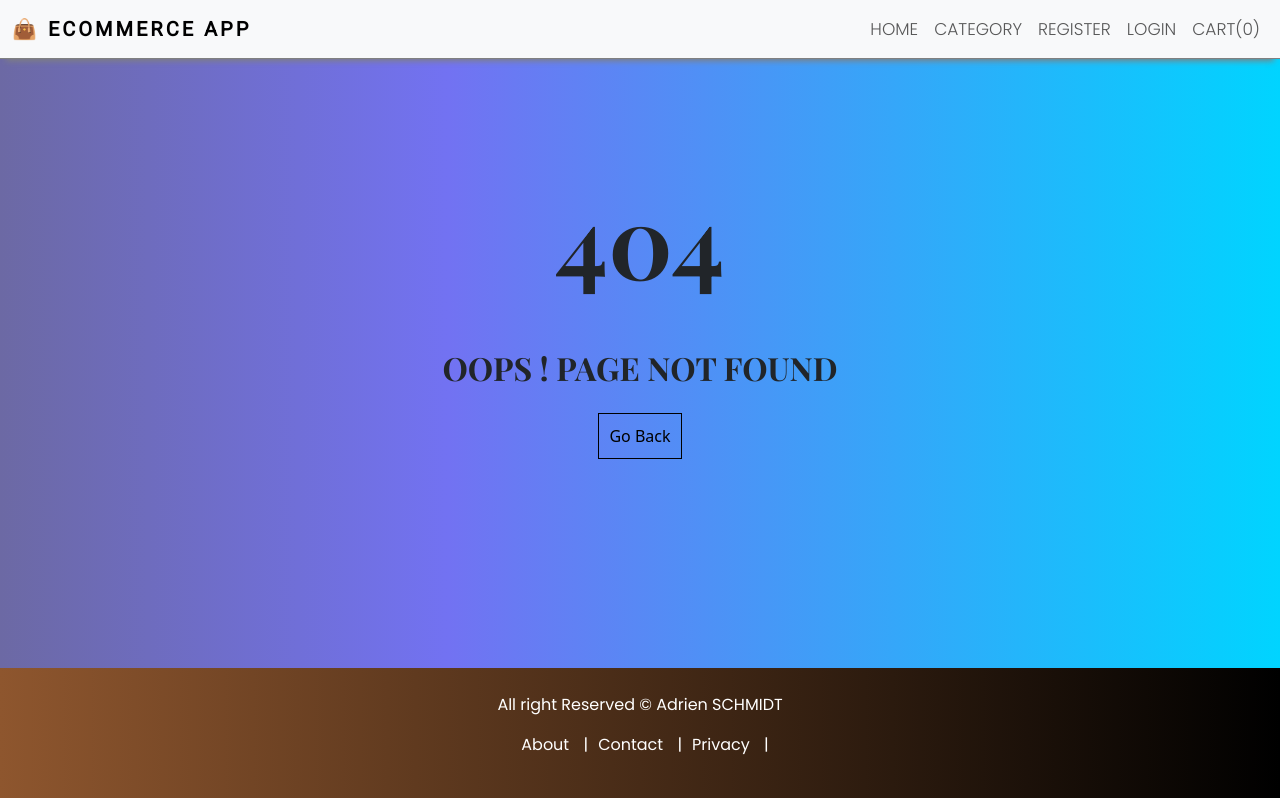
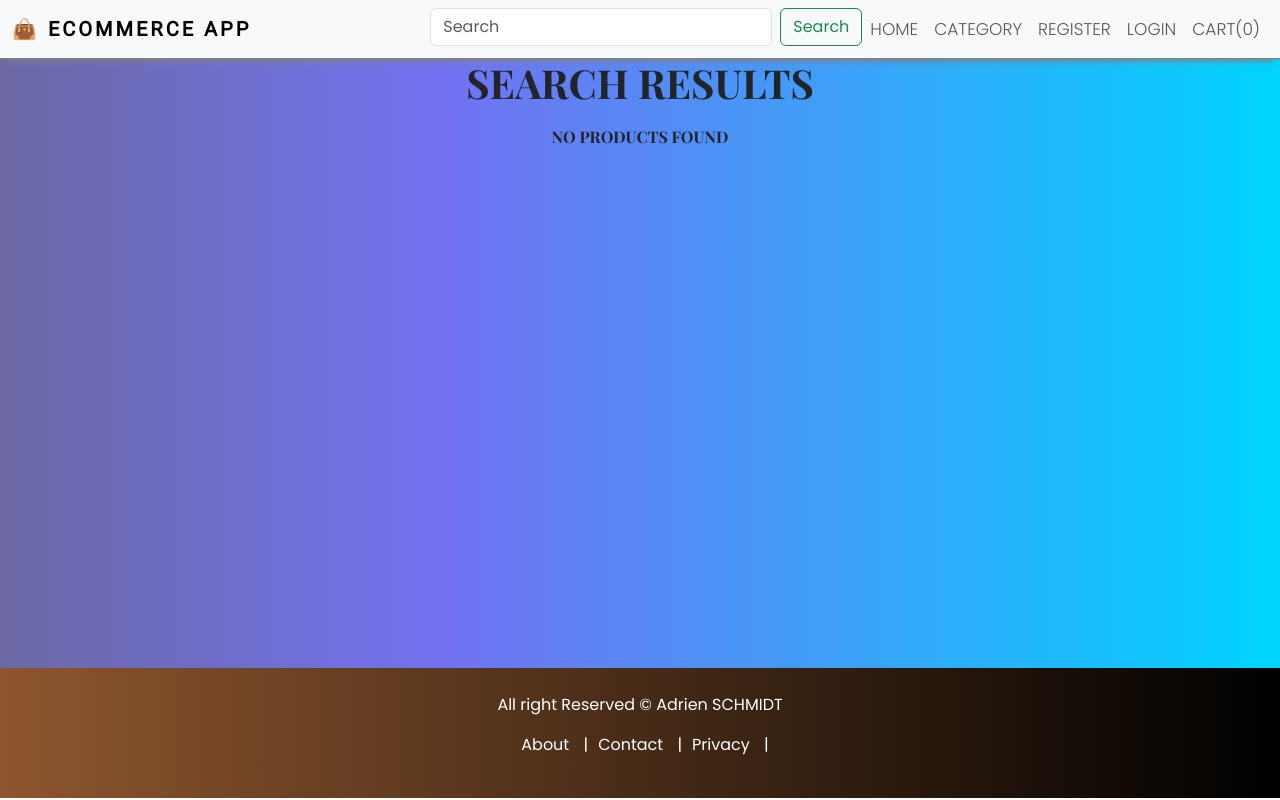
Before and after one commit to Adrien-25/e-commerce-app, a React (Create React App) app in the folder client/: page /search in a window 1280 px wide. Before the commit this address had no page. Built offline with nearby package versions, Linux system fonts and the light colour scheme.

Commit message:
Ajout du formaulaire de recherche de produits

```diff
--- a/client/src/App.js
+++ b/client/src/App.js
@@ -19,6 +19,7 @@ import Orders from './pages/user/Orders';
 import Profile from './pages/user/Profile';
 import Products from './pages/Admin/Products';
 import UpdateProduct from './pages/Admin/UpdateProduct';
+import Search from './pages/Search';
 //import { ToastContainer } from 'react-toastify';
 
 function App() {
@@ -26,6 +27,7 @@ function App() {
     <>
       <Routes>
         <Route path='/' element={<HomePage />} />
+        <Route path='/search' element={<Search />} />
         <Route path='/dashboard' element={<PrivateRoute />} >
           <Route path='user' element={<Dashboard />} />
           <Route path='user/orders' element={<Orders />} />
--- /dev/null
+++ b/client/src/components/Form/SearchInput.js
@@ -0,0 +1,38 @@
+import axios from 'axios';
+import React from 'react'
+import { useNavigate } from 'react-router-dom';
+import { useSearch } from '../../context/search'
+
+const SearchInput = () => {
+    const [values, setValues] = useSearch();
+    const navigate = useNavigate();
+
+    const handleSubmit = async (e) => {
+        e.preventDefault()
+        try {
+            const { data } = await axios.get(`${process.env.REACT_APP_API}api/v1/product/search/${values.keyword}`)
+            setValues({ ...values, results: data });
+            navigate("/search");
+        } catch (error) {
+            console.log(error);
+        }
+    }
+
+    return (
+        <div>
+            <form className="d-flex" role="search" onSubmit={handleSubmit}>
+                <input
+                    className="form-control me-2"
+                    type="search"
+                    placeholder="Search"
+                    aria-label="Search"
+                    value={values.keyword}
+                    onChange={(e) => setValues({ ...values, keyword: e.target.value })}
+                />
+                <button className="btn btn-outline-success" type="submit">Search</button>
+            </form>
+        </div>
+    )
+}
+
+export default SearchInput
--- a/client/src/components/Layout/Header.js
+++ b/client/src/components/Layout/Header.js
@@ -2,6 +2,7 @@ import React from 'react'
 import { toast } from 'react-hot-toast';
 import { NavLink, Link } from 'react-router-dom';
 import { useAuth } from '../../context/auth';
+import SearchInput from '../Form/SearchInput';
 
 const Header = () => {
     const [auth, setAuth] = useAuth();
@@ -27,6 +28,7 @@ const Header = () => {
                             👜 Ecommerce app
                         </Link>
                         <ul className="navbar-nav ms-auto mb-2 mb-lg-0">
+                            <SearchInput />
                             <li className="nav-item">
                                 <NavLink to="/" className="nav-link" href="#">Home</NavLink>
                             </li>
--- /dev/null
+++ b/client/src/context/search.js
@@ -0,0 +1,21 @@
+import { useState, useContext, createContext } from "react";
+
+const SearchContext = createContext();
+
+const SearchProvider = ({ children }) => {
+    const [auth, setAuth] = useState({
+        keyword: "",
+        results: [],
+    });
+
+    return (
+        <SearchContext.Provider value={[auth, setAuth]}>
+            {children}
+        </SearchContext.Provider>
+    );
+};
+
+//custom hook
+const useSearch = () => useContext(SearchContext);
+
+export { useSearch, SearchProvider };
--- a/client/src/index.js
+++ b/client/src/index.js
@@ -6,13 +6,17 @@ import reportWebVitals from './reportWebVitals';
 import { BrowserRouter } from 'react-router-dom';
 import { AuthProvider } from "./context/auth";
 import 'antd/dist/reset.css';
+import { SearchProvider } from './context/search';
+
 
 const root = ReactDOM.createRoot(document.getElementById('root'));
 root.render(
   <AuthProvider>
-    <BrowserRouter>
-      <App />
-    </BrowserRouter>
+    <SearchProvider>
+      <BrowserRouter>
+        <App />
+      </BrowserRouter>
+    </SearchProvider>
   </AuthProvider>
 );
 
--- a/client/src/pages/HomePage.js
+++ b/client/src/pages/HomePage.js
@@ -151,7 +151,6 @@ const HomePage = () => {
                 </div>
                 <div className='col-md-9'>
                     <h1 className='text-center'>All Products</h1>
-
                     <div className='row'>
                         {products?.map((p, index) => (
                             <div className="col-md-6 col-lg-4 mb-4 mb-md-0 py-2">
@@ -174,7 +173,6 @@ const HomePage = () => {
                                     </div>
                                 </div>
                             </div>
-
                         ))}
                     </div>
                     <div className='m-2 p-3'>
--- /dev/null
+++ b/client/src/pages/Search.js
@@ -0,0 +1,44 @@
+import React from 'react';
+import { useSearch } from '../context/search';
+import Layout from './../components/Layout/Layout';
+
+const Search = () => {
+    const [values, setValues] = useSearch();
+    return (
+        <Layout title={'Search results'}>
+            <div className='container'>
+                <div className='text-center'>
+                    <h1>Search Results</h1>
+                    <h6>{values?.results.length < 1 ? 'No Products Found' : `Found ${values?.results.length}`}</h6>
+
+                    <div className='row'>
+                        {values?.results.map((p, index) => (
+                            <div className="col-md-6 col-lg-4 mb-4 mb-md-0 py-2">
+                                <div className="card" key={index}>
+                                    <div className="d-flex justify-content-between p-3">
+                                        <div>
+                                            <img className="card-img-top" src={`${process.env.REACT_APP_API}api/v1/product/product-photo/${p._id}`} alt={p.name} />
+                                            <div className="card-body">
+                                                <div className="d-flex justify-content-between">
+                                                    <p className="small"><a href="#!" className="text-muted text-decoration-none">{p.name}</a></p>
+                                                    <p className="small text-danger">$ {p.price}</p>
+                                                </div>
+                                                <div className='text-center'>
+                                                    <button className='btn btn-primary ms-1'>👁️</button>
+                                                    <button className='btn btn-secondary ms-1'>🛒</button>
+                                                </div>
+                                                <p className="text-muted mb-0 mt-2">Available: <span className="fw-bold">7</span></p>
+                                            </div>
+                                        </div>
+                                    </div>
+                                </div>
+                            </div>
+                        ))}
+                    </div>
+                </div>
+            </div>
+        </Layout>
+    )
+}
+
+export default Search
```
Also changed, not shown: 2 other files (tests, documents, lock files or other folders).
